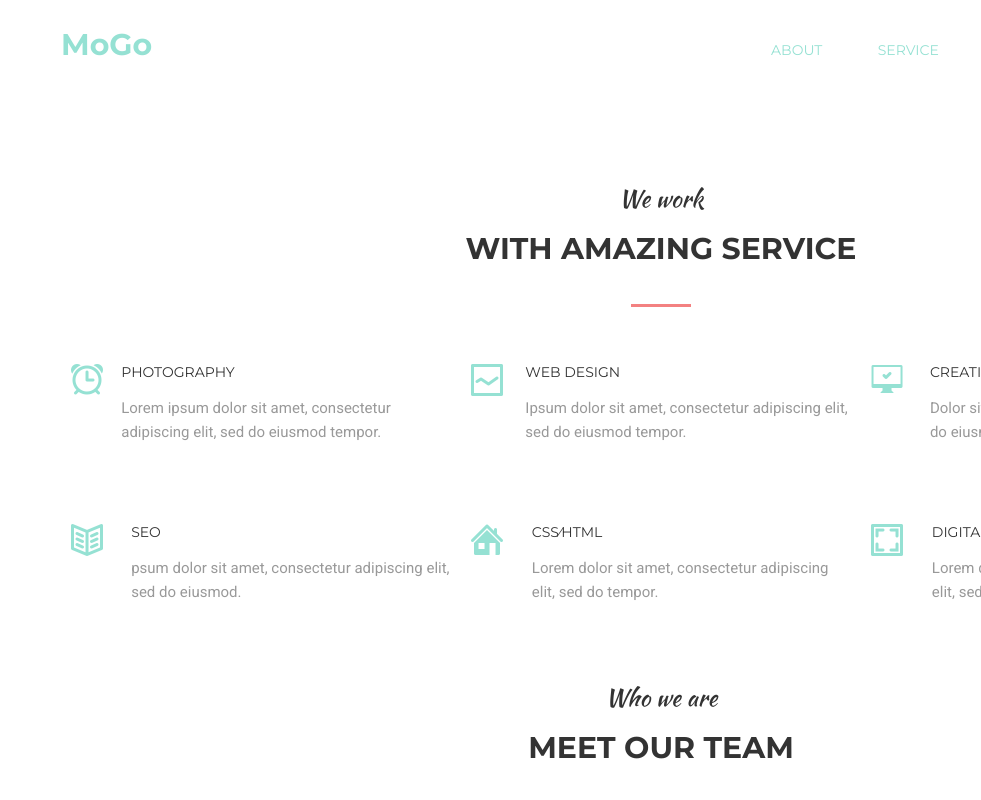
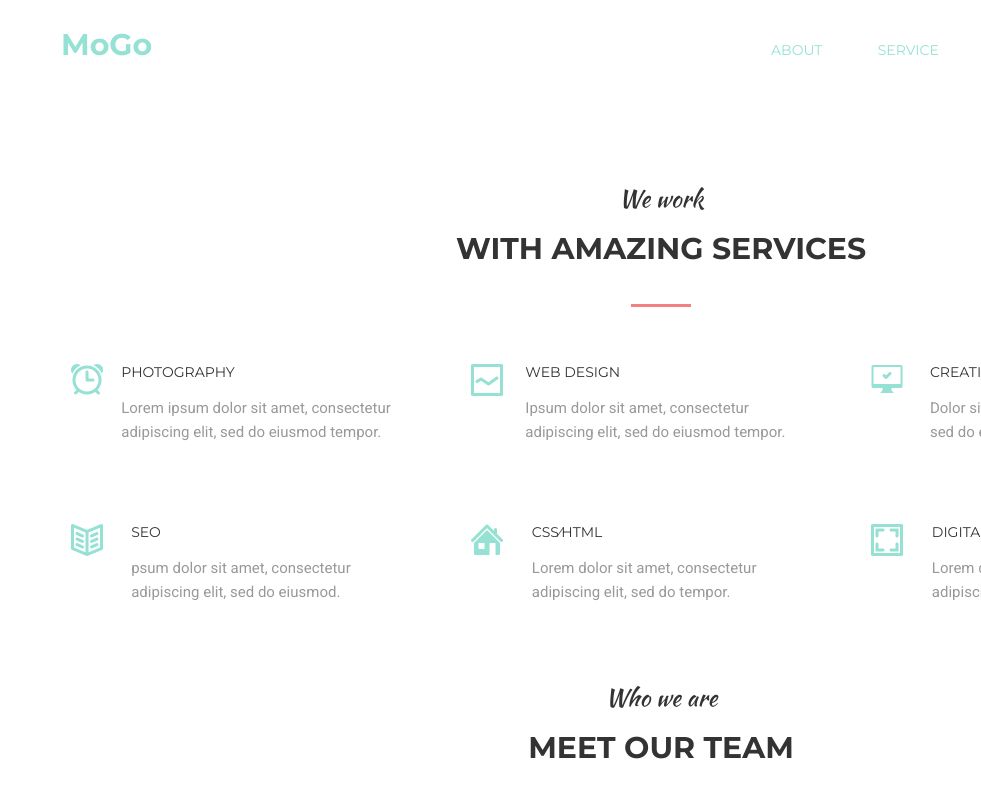
Before and after one commit to AndreyKornyusko/goit-fe-course, a plain HTML site: page html-css/module-6/index.html in a window 1280 px wide. Shown: the top 800 px of the page, without its empty margins (299-1280 px from the left). Drawn offline with Linux system fonts and the light colour scheme.

Commit message:
changed width p

```diff
--- a/html-css/module-6/css/styles.css
+++ b/html-css/module-6/css/styles.css
@@ -127,7 +127,7 @@
 }
 
 .section-menu-div p {
-  flex-basis: 60%;
+  width: 90%;
   font-size: 15px;
   font-family: "Roboto", sans-serif;
   color: rgb(153, 153, 153);
--- a/html-css/module-6/index.html
+++ b/html-css/module-6/index.html
@@ -38,7 +38,7 @@
     <main class="main">
       <section class="section">
         <h3>We work</h3>
-        <h2>with amazing service</h2>
+        <h2>with amazing services</h2>
         <ul class="section-menu">
           <li class="section-menu-item">
             <div class="icon">
```
